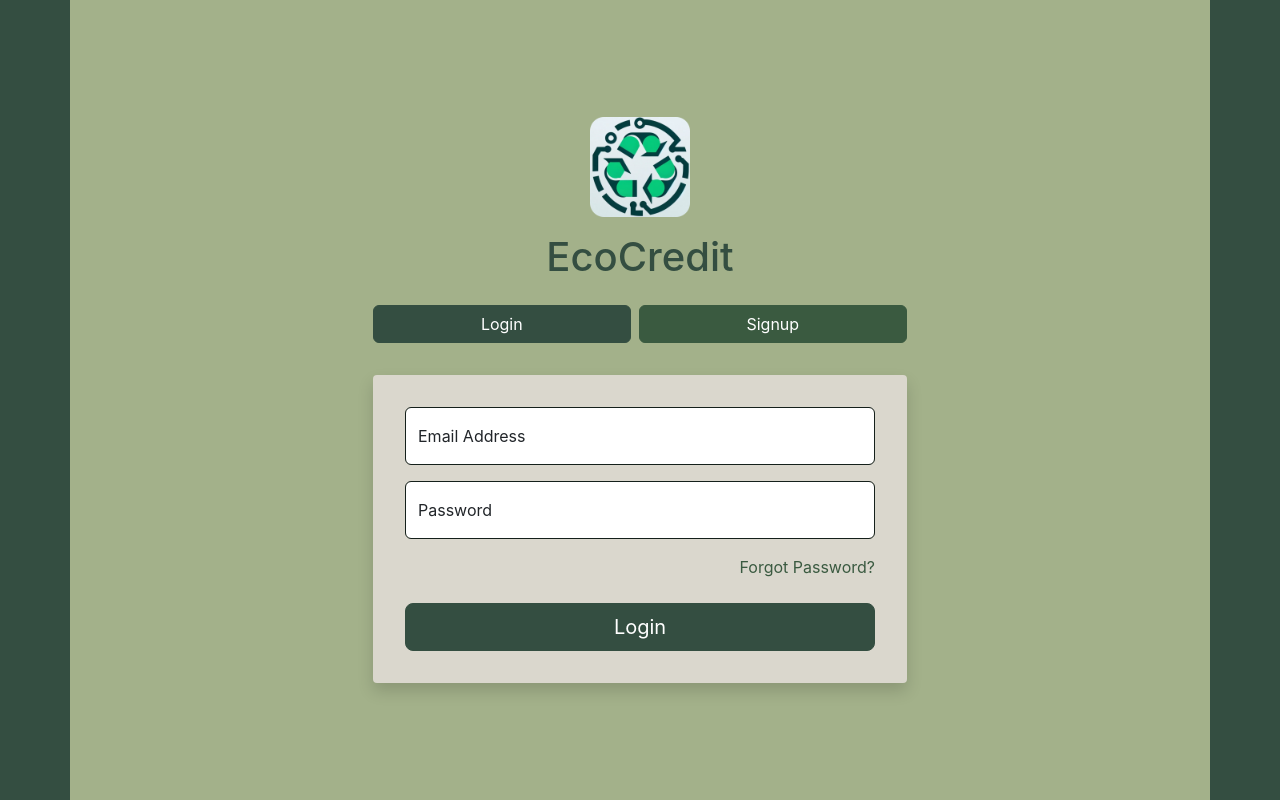
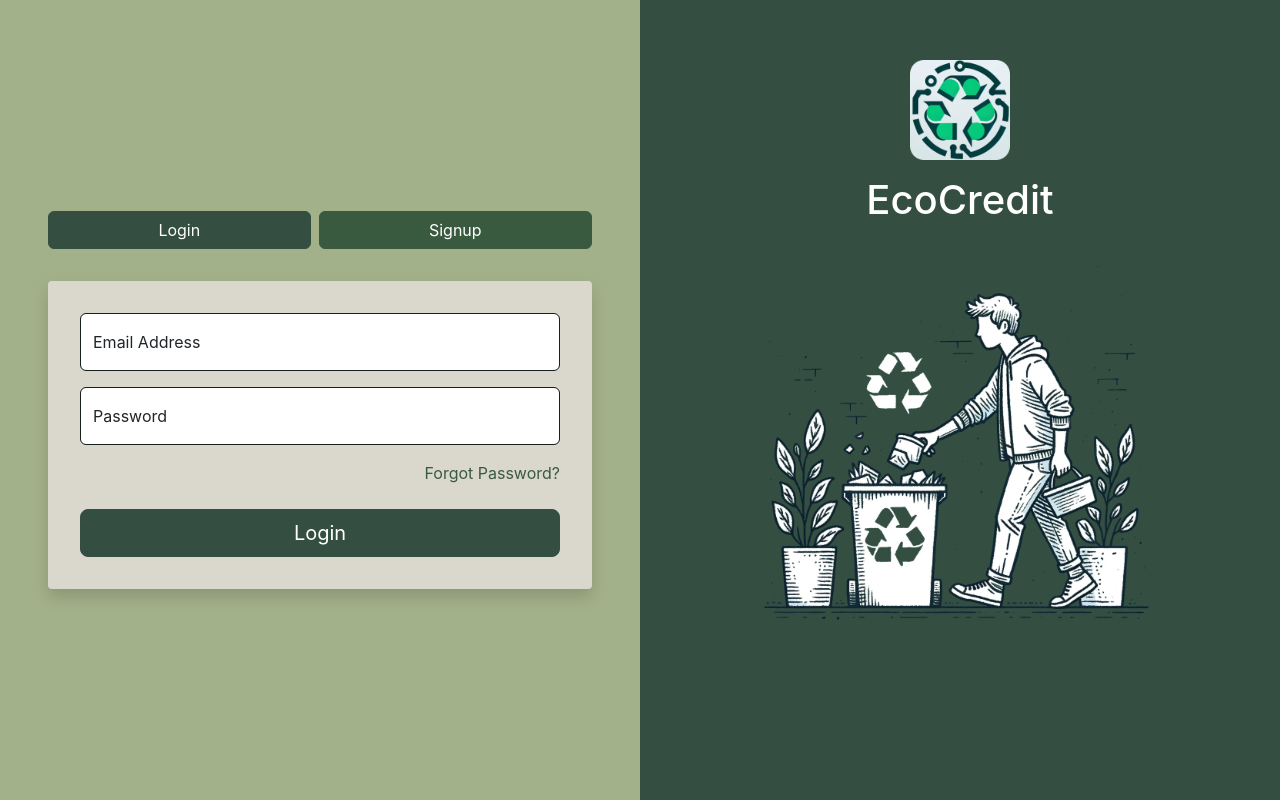
Before and after one commit to TheAvadh/EcoCredit, a React (Create React App) app in the folder frontend/ecocredit/: page /login-signup in a window 1280 px wide. Built offline with nearby package versions, Linux system fonts and the light colour scheme.

Commit message:
update login-signup page design and page redirection from login

```diff
--- a/frontend/ecocredit/src/components/LoginForm/LoginForm.js
+++ b/frontend/ecocredit/src/components/LoginForm/LoginForm.js
@@ -2,7 +2,7 @@ import React, { useState } from "react";
 import Form from "react-bootstrap/Form";
 import Button from "react-bootstrap/Button";
 import FloatingLabel from "react-bootstrap/FloatingLabel";
-import { Link } from "react-router-dom";
+import { Link, useNavigate } from "react-router-dom";
 import Cookies from "js-cookie";
 import "./LoginForm.css";
 
@@ -10,6 +10,7 @@ const LoginForm = () => {
   const [email, setEmail] = useState("");
   const [password, setPassword] = useState("");
   const [validated, setValidated] = useState(false);
+  const navigate = useNavigate();
 
   const handleSubmit = async (event) => {
     event.preventDefault();
@@ -37,6 +38,7 @@ const LoginForm = () => {
         console.log("Login Success:", data);
         Cookies.set('token', data.token, { secure: true });
         localStorage.setItem("userId", data.userId);
+        navigate("/role");
       } catch (error) {
         console.error("Login Error:", error);
       }
--- a/frontend/ecocredit/src/pages/LoginSignup/LoginSignup.css
+++ b/frontend/ecocredit/src/pages/LoginSignup/LoginSignup.css
@@ -34,3 +34,8 @@
   font-size: 2.5rem;
   color: #344e41;
 }
+
+.recycler-image {
+  max-width: 80%;
+  max-height: 80%
+}
--- a/frontend/ecocredit/src/pages/LoginSignup/LoginSignup.js
+++ b/frontend/ecocredit/src/pages/LoginSignup/LoginSignup.js
@@ -6,19 +6,19 @@ import Button from "react-bootstrap/Button";
 import LoginForm from "../../components/LoginForm/LoginForm";
 import SignupForm from "../../components/SignupForm";
 import logoUrl from "../../assets/images/logo.png";
+import recyclerURL from "../../assets/images/recycler.png";
 import "./LoginSignup.css";
 
 const LoginSignup = () => {
   const [activeView, setActiveView] = useState("login");
 
   return (
-    <Container className="d-flex vh-100 justify-content-center align-items-center bg-ec-light-green">
+    <Container
+      fluid
+      className="d-flex justify-content-center align-items-center bg-ec-light-green px-0"
+    >
       <Row className="w-100">
-        <Col lg={6} className="mx-auto">
-          <div className="mb-4 text-center">
-            <img src={logoUrl} alt="EcoCredit Logo" className="logo" />
-            <h1 className="title">EcoCredit</h1>
-          </div>
+        <Col lg={6} className="mx-auto my-auto p-5 order-2 order-lg-1">
           <div className="tabs-container">
             <Button
               variant={
@@ -46,6 +46,23 @@ const LoginSignup = () => {
             <SignupForm onSignup={() => {}} />
           )}
         </Col>
+        <Col lg={6} className="d-flex vh-100 justify-content-center align-items-center bg-ec-dark-green order-1 order-lg-2">
+          <Row>
+            <Col md={12}>
+              <div className="mb-4 text-center">
+                <img src={logoUrl} alt="EcoCredit Logo" className="logo" />
+                <h1 className="title text-white">EcoCredit</h1>
+              </div>
+            </Col>
+            <Col md={12} className="text-center">
+              <img
+                src={recyclerURL}
+                alt="Recycler"
+                className="recycler-image"
+              />
+            </Col>
+          </Row>
+        </Col>
       </Row>
     </Container>
   );
```
Also changed, not shown: frontend/ecocredit/src/assets/images/recycler.png (added).
